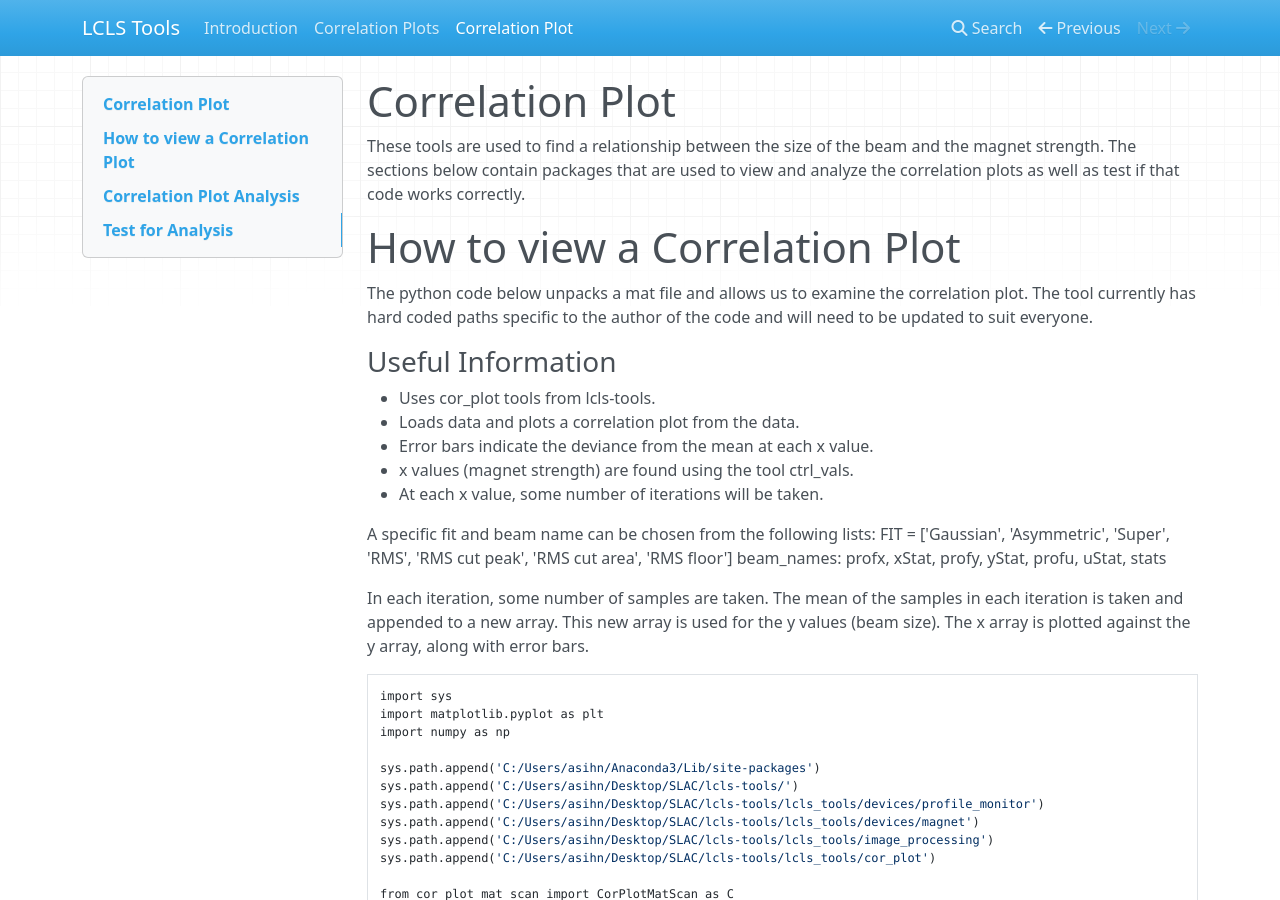
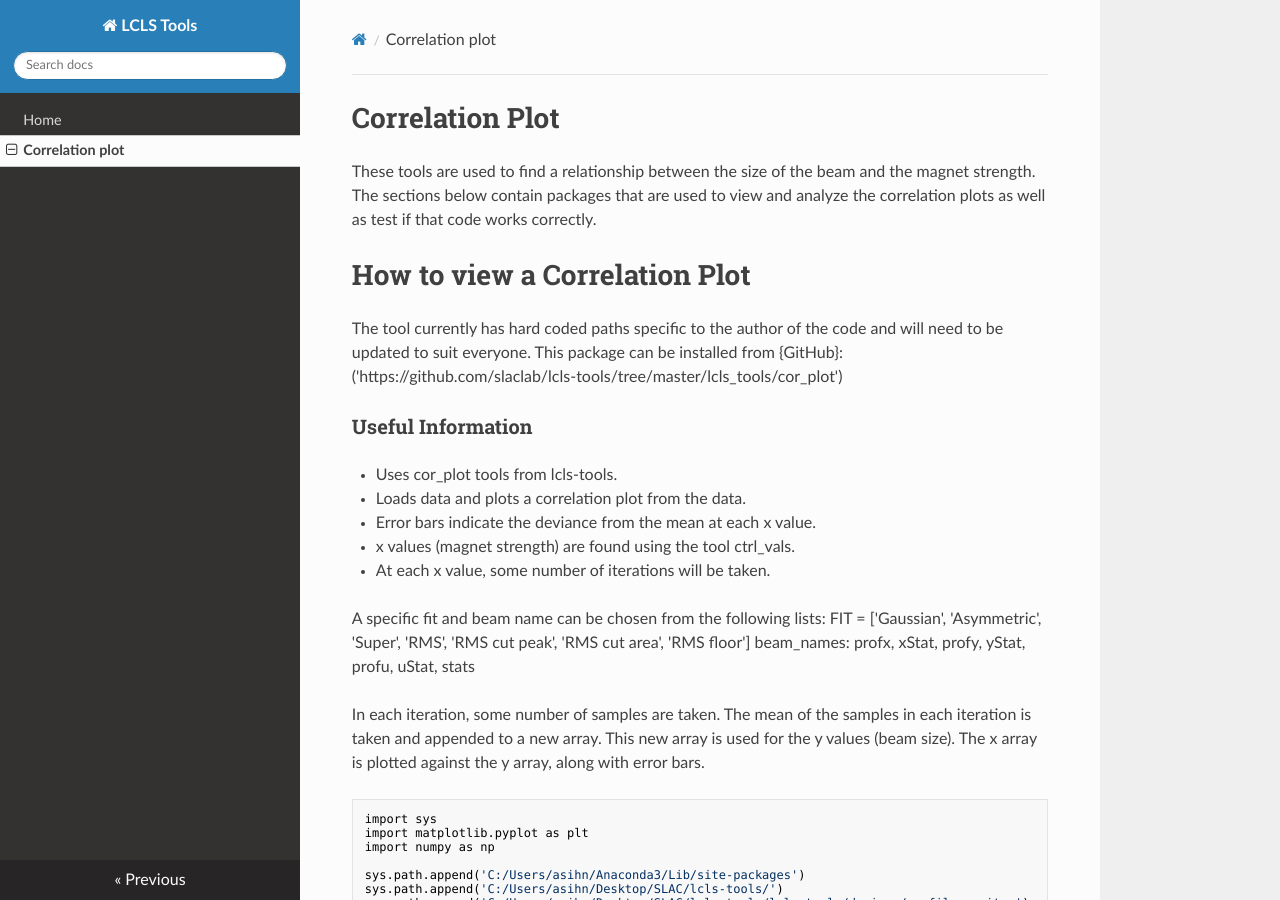
Before and after one commit to slaclab/lcls-tools, an MkDocs documentation site: the page built from docs/Correlation_Plot.md, in a window 1280 px wide and 900 px high. Built offline with MkDocs 1.6.1, drawn with Linux system fonts in a browser that asks for light colours; nearby versions of some CDN libraries; some of the changed text lies outside the part shown.

Commit message:
Small doc fixes

```diff
--- a/docs/Correlation_Plot.md
+++ b/docs/Correlation_Plot.md
@@ -1,9 +1,8 @@
 # Correlation Plot
 These tools are used to find a relationship between the size of the beam and the magnet strength. The sections below contain packages that are used to view and analyze the correlation plots as well as test if that code works correctly.
 
-
 # How to view a Correlation Plot
-The python code below unpacks a mat file and allows us to examine the correlation plot. The tool currently has hard coded paths specific to the author of the code and will need to be updated to suit everyone.
+The tool currently has hard coded paths specific to the author of the code and will need to be updated to suit everyone. This package can be installed from {GitHub}:('https://github.com/slaclab/lcls-tools/tree/master/lcls_tools/cor_plot')
 
 ### Useful Information
  * Uses cor_plot tools from lcls-tools.
--- a/mkdocs.yml
+++ b/mkdocs.yml
@@ -1 +1,5 @@
 site_name: LCLS Tools
+nav:
+  - Home: 'index.md'
+  - Correlation plot: 'Correlation_Plot.md'
+theme: readthedocs
```
Also changed, not shown: 1 other file.
